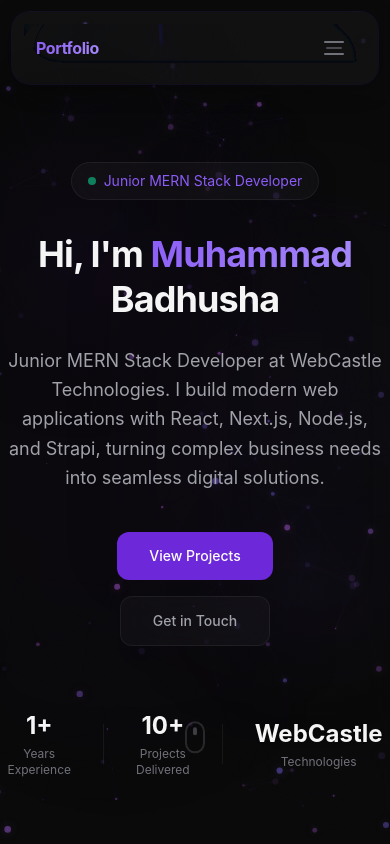
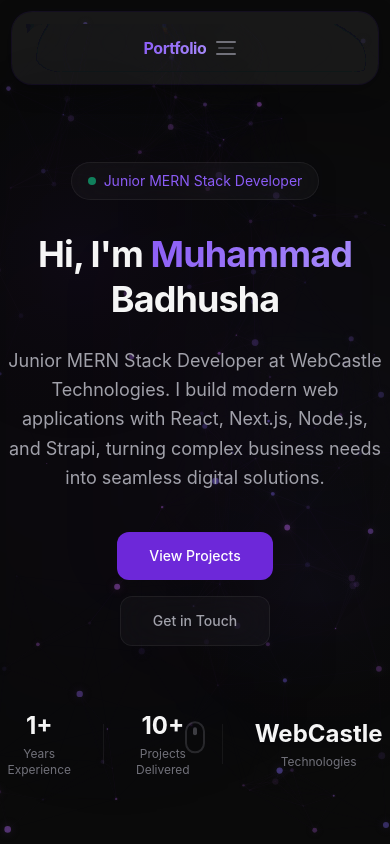
Before and after one commit to MUHAMMAD-BADHUSHA/MyPortfolio, a Next.js app: page / in a window 390 px wide. Shown: the top 844 px of the page. Built offline with nearby package versions, Linux system fonts and the light colour scheme.

Commit message:
feat: add responsive glassmorphism navigation component with scroll tracking and mobile menu support

```diff
--- a/src/components/Navbar.tsx
+++ b/src/components/Navbar.tsx
@@ -40,19 +40,24 @@ export default function Navbar() {
     : "0 4px 24px rgba(0,0,0,0.30), 0 0 0 1px rgba(139,92,246,0.10), 0 0 12px rgba(109,40,217,0.04)";
 
   return (
-    <div className="fixed top-0 left-0 right-0 z-50 flex justify-center pt-3 sm:pt-4 px-3 sm:px-4">
+    <motion.div
+      initial={{ y: -20, opacity: 0 }}
+      animate={{ y: 0, opacity: 1 }}
+      transition={{ duration: 0.5, ease: [0.25, 0.1, 0.25, 1] }}
+      className="fixed top-0 left-0 right-0 z-50 flex justify-center pt-3 sm:pt-4 px-3 sm:px-4"
+    >
       <GlassSurface
         element="nav"
         width="100%"
-      height="100%"
-      borderRadius={18}
-      borderWidth={0.03}
-      brightness={42}
-      opacity={scrolled ? 0.88 : 0.78}
+        height="auto"
+        borderRadius={20}
+        borderWidth={0.04}
+        brightness={52}
+        opacity={scrolled ? 0.92 : 0.85}
         blur={scrolled ? 18 : 14}
-      backgroundOpacity={0.03}
-      saturation={1.15}
-      distortionScale={-140}
+        backgroundOpacity={0.06}
+        saturation={1.2}
+        distortionScale={-160}
         redOffset={0}
         greenOffset={8}
         blueOffset={18}
@@ -62,15 +67,10 @@ export default function Navbar() {
           transition: "box-shadow 0.4s ease",
         }}
       >
-      <div className="w-full px-4 sm:px-6 lg:px-8">
         <div className="flex items-center justify-between h-14 sm:h-16">
-          <motion.a
-            href="#hero"
-            whileHover={{ scale: 1.02 }}
-            className="text-base sm:text-lg font-bold tracking-tight shrink-0"
-          >
+          <a href="#hero" className="text-base sm:text-lg font-bold tracking-tight shrink-0">
             <span className="gradient-text">Portfolio</span>
-          </motion.a>
+          </a>
 
           <div className="flex items-center gap-1 sm:gap-2">
             <div className="hidden md:flex items-center gap-0.5">
@@ -106,7 +106,7 @@ export default function Navbar() {
 
             <button
               onClick={() => setMobileOpen(!mobileOpen)}
-              className="md:hidden relative w-10 h-10 flex items-center justify-center rounded-xl hover:bg-glass-hover transition-colors shrink-0 group"
+              className="md:hidden relative w-10 h-10 flex items-center justify-center rounded-xl hover:bg-white/5 transition-colors shrink-0"
               aria-label="Toggle menu"
             >
               <div className="flex flex-col items-center gap-1">
@@ -126,7 +126,6 @@ export default function Navbar() {
             </button>
           </div>
         </div>
-      </div>
 
         <AnimatePresence>
           {mobileOpen && (
@@ -137,7 +136,7 @@ export default function Navbar() {
               transition={{ duration: 0.3, ease: [0.25, 0.1, 0.25, 1] }}
               className="overflow-hidden"
             >
-            <div className="px-4 pb-3 pt-1 space-y-1 border-t border-glass-border">
+              <div className="pt-2 pb-1 space-y-1 border-t border-glass-border">
                 {navItems.map((item, i) => (
                   <motion.a
                     key={item.href}
@@ -146,10 +145,10 @@ export default function Navbar() {
                     animate={{ opacity: 1, x: 0 }}
                     transition={{ delay: i * 0.05 }}
                     onClick={() => setMobileOpen(false)}
-                  className={`block px-4 py-2.5 rounded-xl text-sm font-medium transition-all duration-200 ${
+                    className={`block px-3 py-2 rounded-lg text-sm font-medium transition-all duration-200 ${
                       activeSection === item.href.slice(1)
-                      ? "bg-primary/15 text-primary-light border border-primary/30"
-                      : "text-text-muted hover:text-text hover:bg-glass-hover"
+                        ? "bg-primary/15 text-primary-light"
+                        : "text-text-muted hover:text-text hover:bg-white/5"
                     }`}
                   >
                     {item.label}
@@ -160,6 +159,6 @@ export default function Navbar() {
           )}
         </AnimatePresence>
       </GlassSurface>
-    </div>
+    </motion.div>
   );
 }
```
Lines whose indentation alone changed are shown as unchanged.
